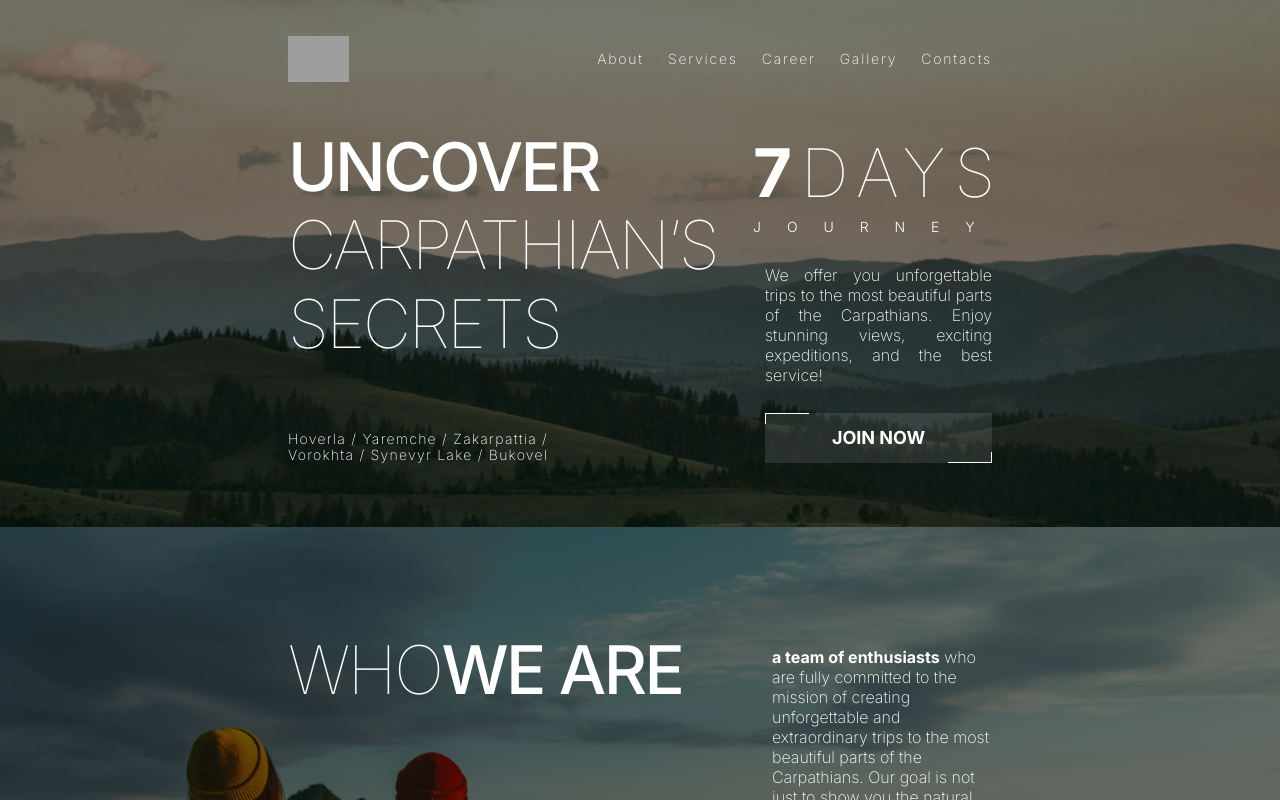
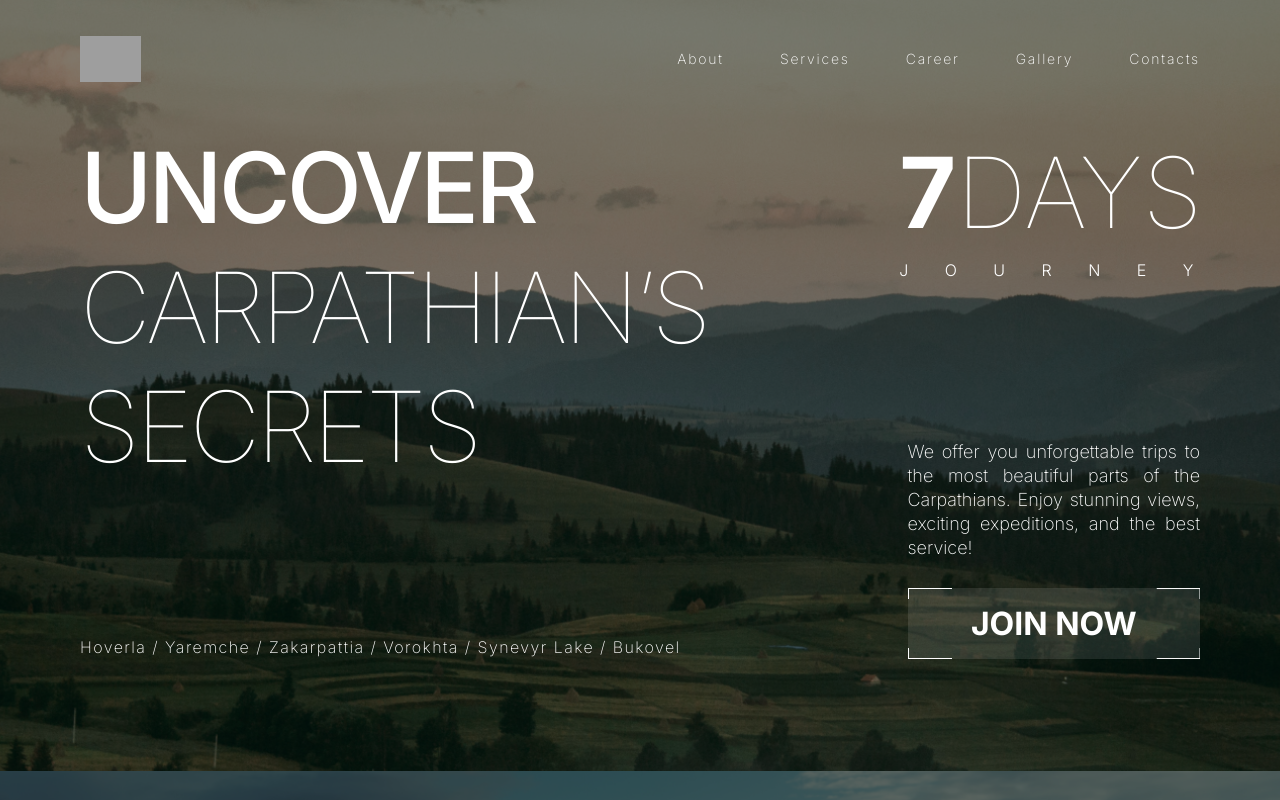
Before and after one commit to RomanPyryn/carp-travel, a Next.js app: page / in a window 1280 px wide. Shown: the top 800 px of the page. Built offline with nearby package versions, Linux system fonts and the light colour scheme; grey boxes are pictures that could not be loaded.

Commit message:
add scroll

```diff
--- a/package.json
+++ b/package.json
@@ -22,6 +22,7 @@
     "react": "18.2.0",
     "react-dom": "18.2.0",
     "react-hook-form": "^7.45.4",
+    "react-scroll": "^1.8.9",
     "react-slick": "^0.29.0",
     "react-toastify": "^9.1.3",
     "sass": "^1.65.1",
@@ -31,6 +32,7 @@
     "typescript": "5.1.6"
   },
   "devDependencies": {
+    "@types/react-scroll": "^1.8.7",
     "@types/react-slick": "^0.23.10"
   }
 }
--- a/src/app/globals.scss
+++ b/src/app/globals.scss
@@ -36,8 +36,14 @@ body {
 
 .section {
   padding: 56px 0;
+	&.hero {
+		padding-top: 104px;
+	}
   @media (min-width: 768px) {
     padding: 64px 0;
+		&.hero {
+				padding-top: 128px;
+			}
   }
   @media (min-width: 768px) {
     padding: 104px 0;
--- a/src/components/Career.tsx
+++ b/src/components/Career.tsx
@@ -3,7 +3,7 @@ import CareerForm from './CareerForm';
 export default function Career() {
   return (
     <>
-      <section className="section career">
+      <section id="career" className="section career">
         <div className="container space-y-9 md:space-y-1 xl:space-y-6">
           <div className="smOnly:space-y-6 md:flex md:justify-between">
             <h2 className="section-title">
@@ -53,7 +53,6 @@ export default function Career() {
               </div>
             </div>
           </div>
-
         </div>
       </section>
       <section className="section career py-14 md:hidden">
--- a/src/components/Contacts.tsx
+++ b/src/components/Contacts.tsx
@@ -1,8 +1,8 @@
-import ContactsForm from "./ContactsForm";
+import ContactsForm from './ContactsForm';
 
 export default function Contacts() {
   return (
-    <section className="contacts section">
+    <section id="contacts contacts-join" className="contacts section">
       <div className="container">
         <h2 className="section-title mb-9 xl:mb-20">
           <span className="font-thin">Contact</span> us
@@ -12,30 +12,43 @@ export default function Contacts() {
             <div className="space-y-6 xl:space-y-16  xl:mb-32">
               <div className="contacts-block justify-end">
                 <div className="">
-                <a href="tel:+380981234567" className="contacts-link">+38 (098) 12 34 567</a>
-								<a href="tel:+380731234567" className="contacts-link">+38 (073) 12 34 567</a>
+                  <a href="tel:+380981234567" className="contacts-link">
+                    +38 (098) 12 34 567
+                  </a>
+                  <a href="tel:+380731234567" className="contacts-link">
+                    +38 (073) 12 34 567
+                  </a>
                 </div>
                 <p className="contacts-label">Phone number</p>
               </div>
               <div className="contacts-block justify-end">
                 <div className="">
-                <a href="mailto:support@carptravel.com" className="contacts-link">support@carptravel.com</a>
+                  <a href="mailto:support@carptravel.com" className="contacts-link">
+                    support@carptravel.com
+                  </a>
                 </div>
                 <p className="contacts-label">E-mail</p>
               </div>
             </div>
             <div className="contacts-block flex-row-reverse justify-start  md:justify-end xl:flex-row xl:self-end">
               <div className="w-[100px]">
-                <a href={'facebook.com'} className="contacts-link">facebook</a>
-                <a href={'https://www.instagram.com/'} className="contacts-link">instagram</a>
-                <a href={'https://www.youtube.com'} className="contacts-link">youtube</a>
-                <a href={'https://www.tiktok.com/'} className="contacts-link">tiktok</a>
+                <a href={'facebook.com'} className="contacts-link">
+                  facebook
+                </a>
+                <a href={'https://www.instagram.com/'} className="contacts-link">
+                  instagram
+                </a>
+                <a href={'https://www.youtube.com'} className="contacts-link">
+                  youtube
+                </a>
+                <a href={'https://www.tiktok.com/'} className="contacts-link">
+                  tiktok
+                </a>
               </div>
               <p className="contacts-label text-end xl:text-start">Follow us</p>
-
             </div>
           </div>
-				<ContactsForm/>
+          <ContactsForm />
         </div>
       </div>
     </section>
--- a/src/components/Gallery.tsx
+++ b/src/components/Gallery.tsx
@@ -1,15 +1,15 @@
-import GalSlider from './GalSlider'
+import GalSlider from './GalSlider';
 
 export default function Gallery() {
   return (
-    <section className="section gallery">
+    <section id="gallery" className="section gallery">
       <div className="container space-y-6 md:space-y-16 xl:space-y-4">
         <h2 className="section-title mdOnly:text-center">
           <span className="font-thin">OUR</span> GALLERY
-				</h2>
+        </h2>
 
-				<GalSlider/>
+        <GalSlider />
       </div>
     </section>
-  )
+  );
 }
--- a/src/components/Header.tsx
+++ b/src/components/Header.tsx
@@ -1,34 +1,44 @@
 'use client';
-import Link from 'next/link';
+import React, { useState } from 'react';
+import { Link as ScrollLink } from 'react-scroll';
 import Image from 'next/image';
-import { useState } from 'react';
-import logo from '../../public/images/header/logo.svg'
+import logo from '../../public/images/header/logo.svg';
 
 export default function Header() {
   const [open, setOpen] = useState<boolean>(false);
 
-	const handleOpen = () => {
-		setOpen(!open);
-		document.body.style.overflow = !open ? 'hidden' : 'visible';
+  const handleOpen = (shouldOpen: boolean) => {
+    setOpen(shouldOpen);
+    document.body.style.overflow = shouldOpen ? 'hidden' : 'visible';
   };
 
   return (
     <header className="header absolute z-[3] w-full py-9 tracking-[0.0875rem]">
       <div className="container">
         <div className="flex justify-between">
-					<Link href="./">
+          <ScrollLink to="top" smooth={true} offset={-100}>
             <Image src={logo} width={61} height={35} alt="Logo" />
-					</Link>
+          </ScrollLink>
           <div className={open ? 'menu is-open backdrop-blur-xl' : 'menu'}>
             <nav className="nav">
-							<Link href="#to-about">About</Link>
-							<Link href="#to-services">Services</Link>
-							<Link href="#to-career">Career</Link>
-							<Link href="#to-gallery">Gallery</Link>
-							<Link href="#to-contact">Contacts</Link>
+              <ScrollLink to="about" smooth={true} offset={-100} onClick={() => handleOpen(false)}>
+                About
+              </ScrollLink>
+              <ScrollLink to="services" smooth={true} offset={-100} onClick={() => handleOpen(false)}>
+                Services
+              </ScrollLink>
+              <ScrollLink to="career" smooth={true} offset={-100} onClick={() => handleOpen(false)}>
+                Career
+              </ScrollLink>
+              <ScrollLink to="gallery" smooth={true} offset={-100} onClick={() => handleOpen(false)}>
+                Gallery
+              </ScrollLink>
+              <ScrollLink to="contacts" smooth={true} offset={-100} onClick={() => handleOpen(false)}>
+                Contacts
+              </ScrollLink>
             </nav>
           </div>
-					<button className="relative z-[5] uppercase md:hidden" onClick={handleOpen} type="button">
+          <button className="relative z-[5] uppercase md:hidden" onClick={() => handleOpen(!open)} type="button">
             {!open ? 'Menu' : 'Close'}
           </button>
         </div>
--- a/src/components/Hero.tsx
+++ b/src/components/Hero.tsx
@@ -1,21 +1,34 @@
+'use client';
+import { Link as ScrollLink } from 'react-scroll';
+
 export default function Hero() {
   return (
-    <section className="section hero pt-28 pb-14 md:pt-32 md:pb-16 xl:pt-32 xl:pb-28">
+    <section className="section hero md:pt-32 md:pb-16 xl:pt-32 xl:pb-28">
       <div className="container smOnly:space-y-6 md:flex md:gap-12 xl:gap-[200px]">
         <div className="smOnly:pt-20 space-y-6 md:space-y-[68px] xl:space-y-[148px]">
-          <h1 className="section-title">Uncover <span className="font-thin">Carpathian’s Secrets</span></h1>
-          <p className="font-extralight text-[10px] leading-[1.6] max-w-[160px] md:text-[14px] md:leading-[1.15] md:tracking-[1.26px] md:max-w-[270px] xl:max-w-full xl:text-base xl:leading-[1.5] xl:tracking-[1.44px]">Hoverla / Yaremche / Zakarpattia / Vorokhta / Synevyr Lake / Bukovel</p>
+          <h1 className="section-title">
+            Uncover <span className="font-thin">Carpathian’s Secrets</span>
+          </h1>
+          <p className="font-extralight text-[10px] leading-[1.6] max-w-[160px] md:text-[14px] md:leading-[1.15] md:tracking-[1.26px] md:max-w-[270px] xl:max-w-full xl:text-base xl:leading-[1.5] xl:tracking-[1.44px]">
+            Hoverla / Yaremche / Zakarpattia / Vorokhta / Synevyr Lake / Bukovel
+          </p>
         </div>
         <div className="space-y-6 md:mt-auto md:space-y-[28px]">
           <div className="absolute right-5 top-0 font-thin xl:right-[50px]">
-            <h2 className="text-4xl leading-[1.33] tracking-[1.6992px] md:text-[67px] md:tracking-[8.71px] xl:text-[98px] xl:tracking-[0]"><span className="bold">7</span>DAYS</h2>
-            <p className="font-light text-xs tracking-[9.4px] md:text-sm md:tracking-[25.9px] xl:text-base xl:tracking-[36.48px]">JOURNEY</p>
+            <h2 className="text-4xl leading-[1.33] tracking-[1.6992px] md:text-[67px] md:tracking-[8.71px] xl:text-[98px] xl:tracking-[0]">
+              <span className="bold">7</span>DAYS
+            </h2>
+            <p className="font-light text-xs tracking-[9.4px] md:text-sm md:tracking-[25.9px] xl:text-base xl:tracking-[36.48px]">
+              JOURNEY
+            </p>
           </div>
           <p className="section-text text-justify">
             We offer you unforgettable trips to the most beautiful parts of the Carpathians. Enjoy
             stunning views, exciting expeditions, and the best service!
-					</p>
-					<button className="btn-join  relative bold uppercase bg-white/10 w-full py-[18px] text-[17px] leading-[1] md: text-lg md:py-[14px] md:leading-[1.22] xl:text-[32px] xl:py-[16px] transition-all duration-300 ease-in hover:bg-white/20">Join now</button>
+          </p>
+          <ScrollLink to="contacts" smooth={true} offset={-100} className="btn-join block text-center relative bold uppercase bg-white/10 w-full py-[18px] text-[17px] leading-[1] md: text-lg md:py-[14px] md:leading-[1.22] xl:text-[32px] xl:py-[16px] transition-all duration-300 ease-in hover:bg-white/20">
+              Join now
+          </ScrollLink>
         </div>
       </div>
     </section>
--- a/src/components/Services.tsx
+++ b/src/components/Services.tsx
@@ -3,8 +3,8 @@ import ServSlider from './ServSlider';
 
 export default function Services() {
   return (
-    <section className="services">
-			<ServSlider/>
+    <section id="services" className="services">
+      <ServSlider />
     </section>
   );
 }
--- a/tailwind.config.ts
+++ b/tailwind.config.ts
@@ -10,9 +10,9 @@ const config: Config = {
 		screens: {
       sm: '480px',
       md: '768px',
-      xl: '1440px',
+      xl: '1280px',
       smOnly: { max: '767.98px' },
-      mdOnly: { min: '768px', max: '1439.98px' }
+      mdOnly: { min: '768px', max: '1279.98px' }
 		},
 		container: {
         center: true,
```
Also changed, not shown: 1 other file (tests, documents, lock files or other folders). Lines whose indentation alone changed are shown as unchanged.
